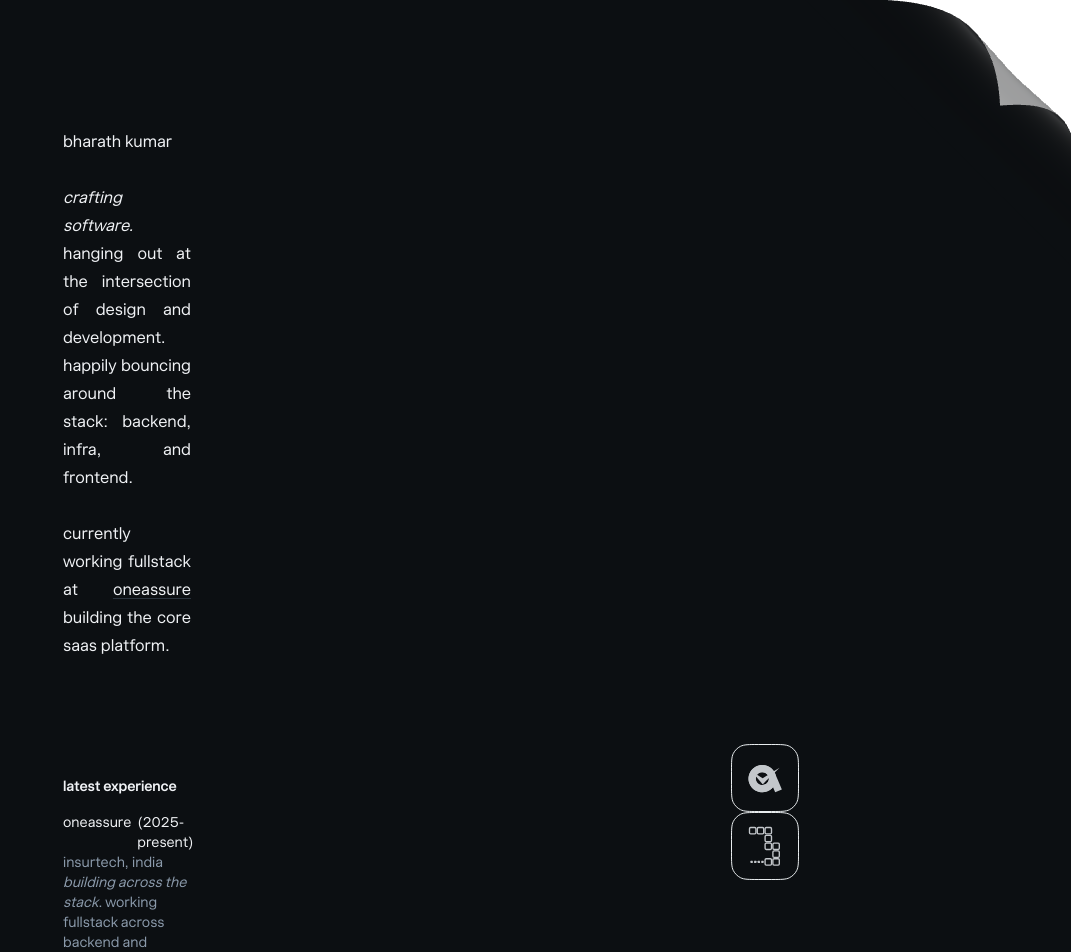
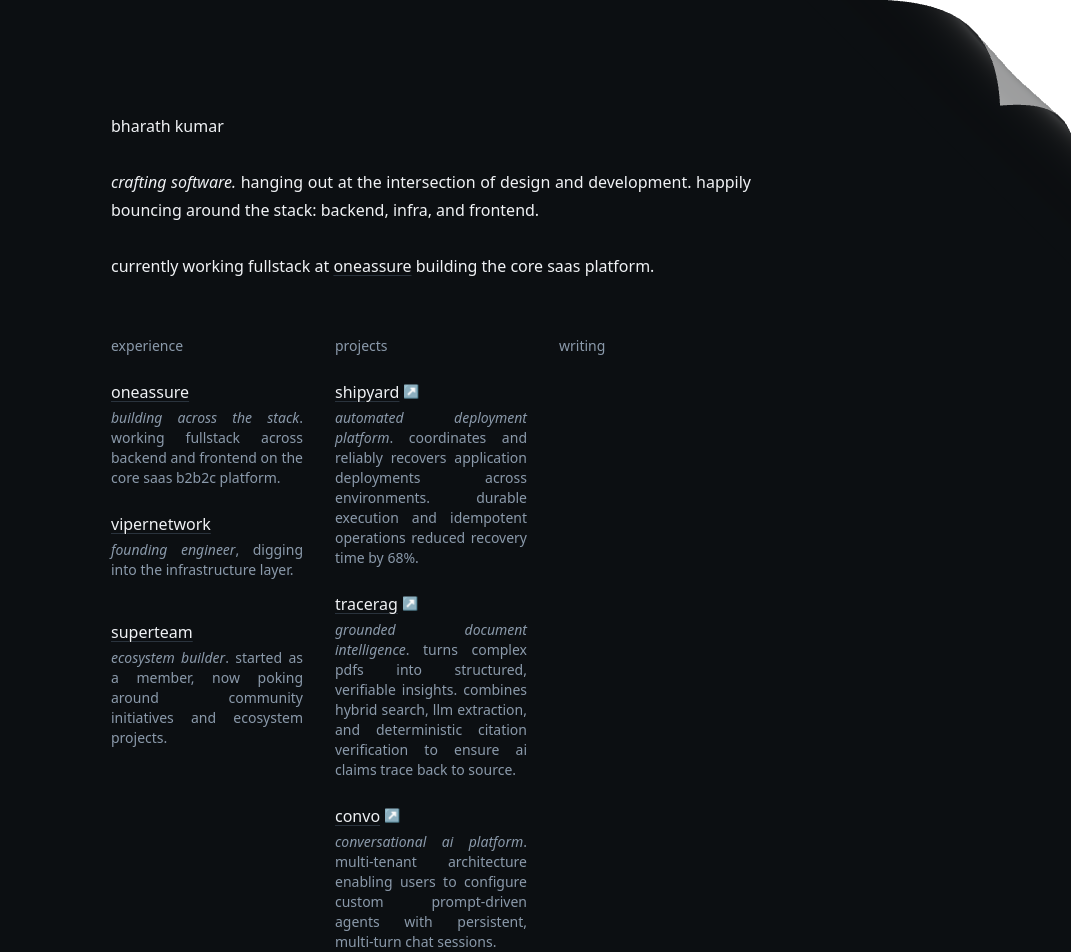
Before and after one commit to bharathkumaarr/v3, a Next.js app: page / in a window 1280 px wide. Shown: the top 952 px of the page, without its empty margins (209-1280 px from the left). Built offline with nearby package versions, Linux system fonts and the light colour scheme.

Commit message:
integrate editorial layout, fonts, and homepage structure

```diff
--- a/src/app/layout.tsx
+++ b/src/app/layout.tsx
@@ -1,34 +1,30 @@
 import type { Metadata } from "next";
 import localFont from "next/font/local";
 import { ThemeProvider } from "@/components/providers/theme-provider";
+import { SmoothScroll } from "@/components/providers/smooth-scroll";
 import { ThemePageCurl } from "@/components/theme-page-curl/theme-page-curl";
 import "./globals.css";
 
-/** Same face frederic.ooo ships: Innovator Grotesk at 300/400/600/700. */
-const innovatorGrotesk = localFont({
-  src: [
-    {
-      path: "../fonts/InnovatorGrotesk-Light.woff2",
-      weight: "300",
-      style: "normal",
-    },
-    {
-      path: "../fonts/InnovatorGrotesk-Regular.woff2",
-      weight: "400",
-      style: "normal",
-    },
-    {
-      path: "../fonts/InnovatorGrotesk-SemiBold.woff2",
-      weight: "600",
-      style: "normal",
-    },
-    {
-      path: "../fonts/InnovatorGrotesk-Bold.woff2",
-      weight: "700",
-      style: "normal",
-    },
-  ],
-  variable: "--font-innovator-grotesk",
+/** Same faces paco.me ships: Söhne for body, Inter for headings/UI, Newsreader for editorial italics */
+const sohne = localFont({
+  src: "../fonts/sohne-subset-0.woff2",
+  weight: "400",
+  style: "normal",
+  variable: "--font-sohne",
+  display: "swap",
+});
+
+const inter = localFont({
+  src: "../fonts/inter-subset.woff2",
+  variable: "--font-inter",
+  display: "swap",
+});
+
+const newsreader = localFont({
+  src: "../fonts/newsreader-subset-0.woff2",
+  weight: "400",
+  style: "italic",
+  variable: "--font-newsreader",
   display: "swap",
 });
 
@@ -49,12 +45,14 @@
   return (
     <html
       lang="en"
-      className={`${innovatorGrotesk.variable} h-full antialiased`}
+      className={`${sohne.variable} ${inter.variable} ${newsreader.variable} dark h-full antialiased`}
       suppressHydrationWarning
     >
       <body className="min-h-full bg-neutral-1 font-sans text-neutral-8">
         <ThemeProvider>
-          <ThemePageCurl>{children}</ThemePageCurl>
+          <SmoothScroll>
+            <ThemePageCurl>{children}</ThemePageCurl>
+          </SmoothScroll>
         </ThemeProvider>
       </body>
     </html>
--- a/src/app/page.tsx
+++ b/src/app/page.tsx
@@ -1,18 +1,17 @@
 import { Hero } from "@/components/hero/hero";
-import { ExperienceSection } from "@/components/experience/experience-section";
-import { ProjectsSection } from "@/components/projects/projects-section";
-import { ContactSection } from "@/components/contact/contact-section";
-import { pageGridClassName } from "@/components/layout/content-row";
+import { StackColumns } from "@/components/sections/stack-columns";
+import { NowSection } from "@/components/sections/now-section";
+import { Footer } from "@/components/footer/footer";
 
 export default function Home() {
   return (
-    <main className="mx-auto max-w-screen-md px-4 py-32">
-      <div className={pageGridClassName}>
+    <div className="min-h-screen flex flex-col justify-between">
+      <main className="mx-auto w-full max-w-[640px] px-6 sm:px-0 pt-28 pb-16">
         <Hero />
-        <ExperienceSection />
-        <ProjectsSection />
-        <ContactSection />
-      </div>
-    </main>
+        <StackColumns />
+        <NowSection />
+      </main>
+      <Footer />
+    </div>
   );
 }
```
